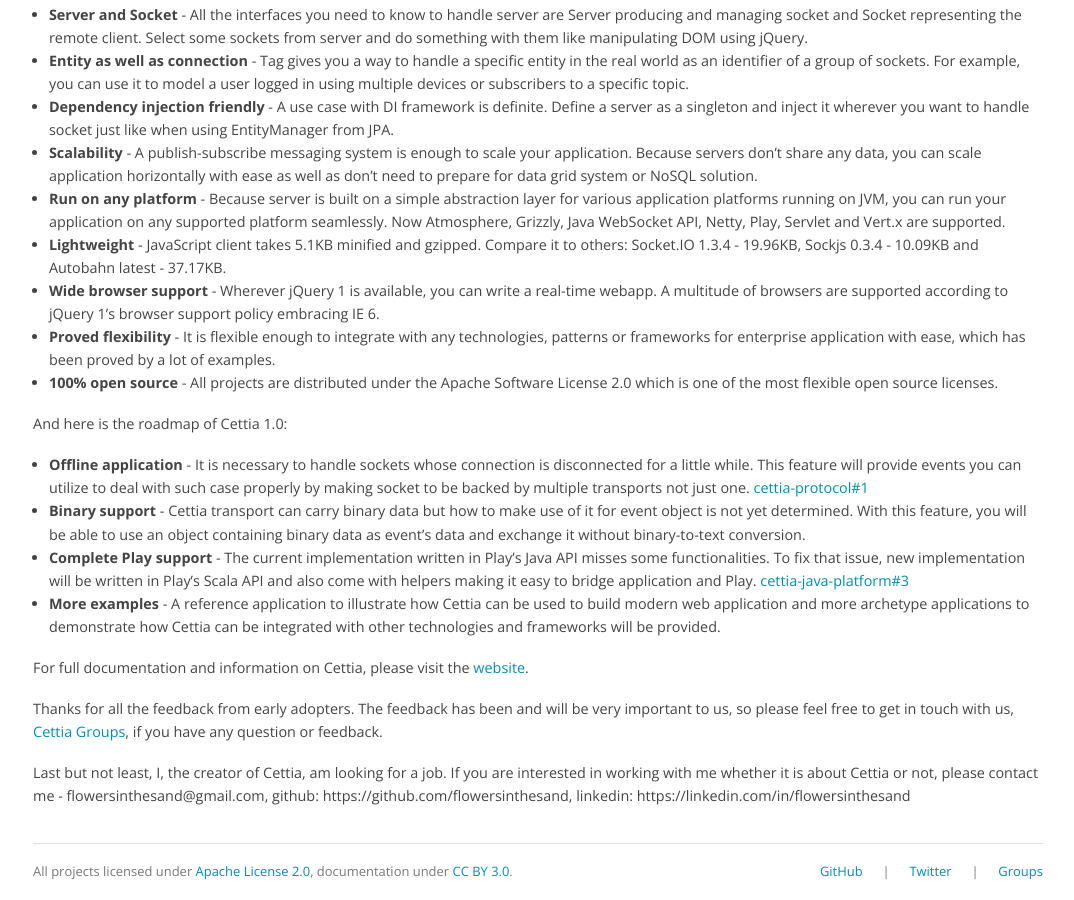
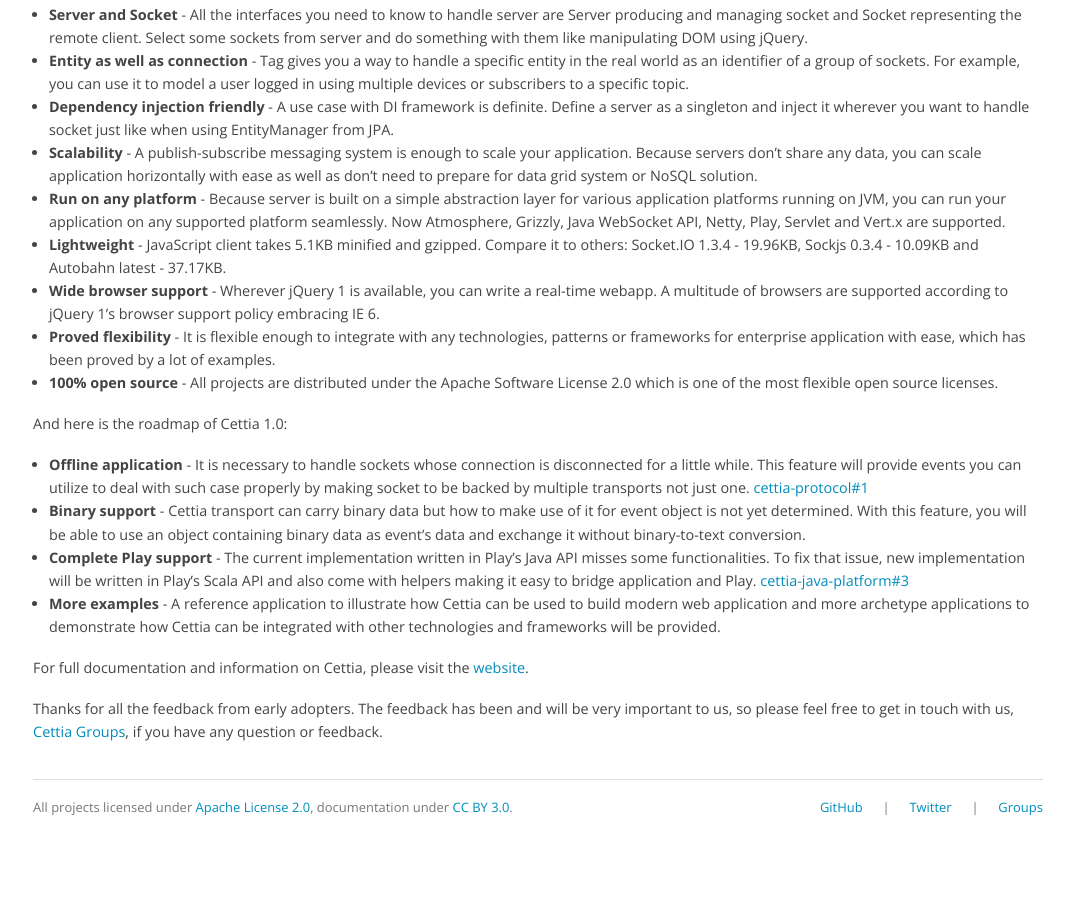
Before and after one commit to cettia/cettia.github.io, a Jekyll site: the page built from _posts/2015-03-20-cettia-1-0-0-alpha1-released.md, in a window 1280 px wide and 900 px high, scrolled down 1226 px. Shown: the whole window, without its empty margins (102-1176 px from the left). Built offline with Jekyll 4.4.1, drawn with Linux system fonts in a browser that asks for light colours; Markdown is read by kramdown in place of the engine named in the settings; after the commit the page ends 2062 px from its top, so only the background shows below that.

Commit message:
Sold out

```diff
--- a/_posts/2015-03-20-cettia-1-0-0-alpha1-released.md
+++ b/_posts/2015-03-20-cettia-1-0-0-alpha1-released.md
@@ -90,5 +90,3 @@
 For full documentation and information on Cettia, please visit the [website](http://cettia.io).
 
 Thanks for all the feedback from early adopters. The feedback has been and will be very important to us, so please feel free to get in touch with us, [Cettia Groups](http://groups.google.com/group/cettia), if you have any question or feedback.
-
-Last but not least, I, the creator of Cettia, am looking for a job. If you are interested in working with me whether it is about Cettia or not, please contact me - flowersinthesand@gmail.com, github: https://github.com/flowersinthesand, linkedin: https://linkedin.com/in/flowersinthesand
```
